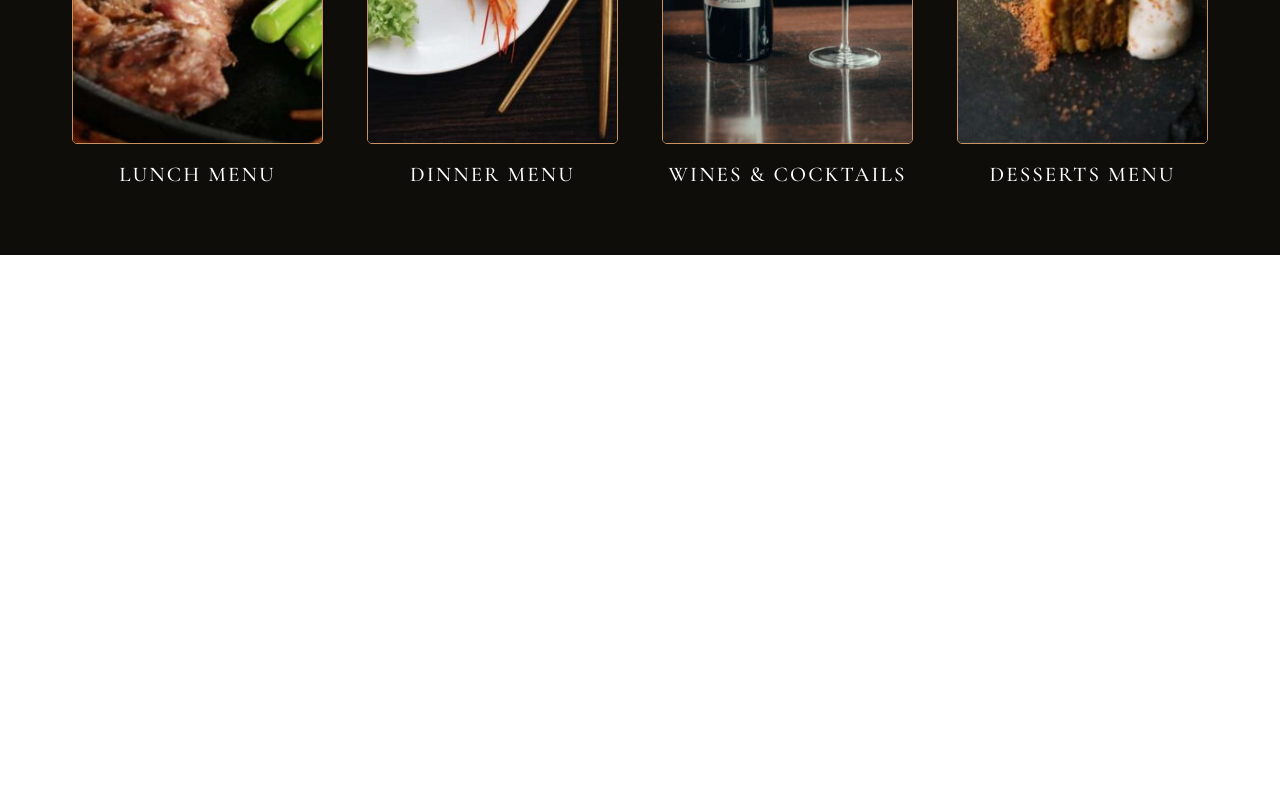
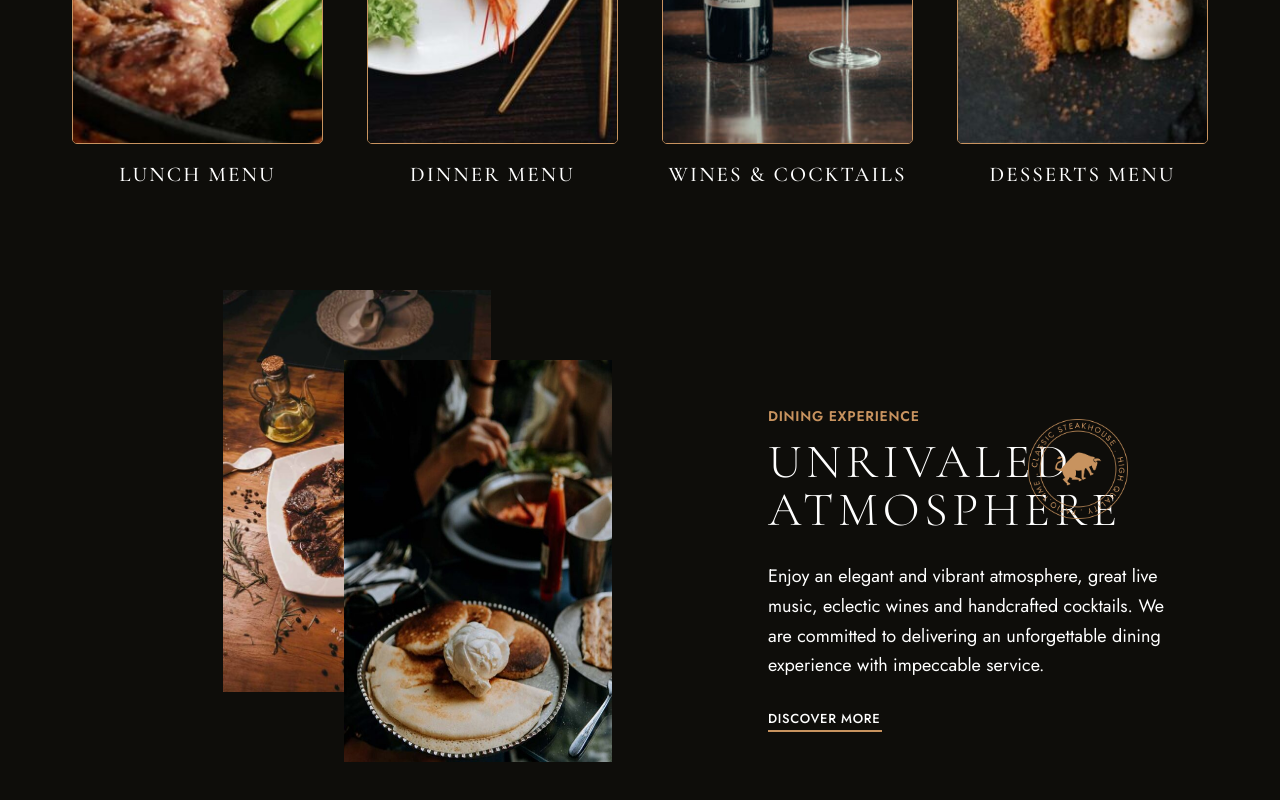
Before and after one commit to dtomicic/patio-time-copy, a Next.js app: page / in a window 1280 px wide. Shown: the part 2807-3607 px from the top of the page. Before the commit the page ends 3062 px from the top, so only its background shows below. Built offline with nearby package versions, Linux system fonts and the light colour scheme.

Commit message:
dining section finished

```diff
--- /dev/null
+++ b/components/Dining.js
@@ -0,0 +1,46 @@
+import diningStyles from "../styles/Dining.module.css";
+
+const Dining = () => {
+  return (
+    <div className={diningStyles.container}>
+      <div className={diningStyles.allContent}>
+        <div className={diningStyles.pictures}>
+          <div className={diningStyles.picturesFirst}>
+            <img
+              src="/images/atmosphere1.jpg"
+              alt="dining1"
+              className={diningStyles.picturesImage}
+            />
+          </div>
+
+          <div className={diningStyles.picturesSecond}>
+            <img
+              src="/images/atmosphere2.jpg"
+              alt="dining2"
+              className={diningStyles.picturesImage}
+            />
+          </div>
+        </div>
+        <div className={diningStyles.content}>
+          <h3 className={diningStyles.contentSubHeader}>Dining experience</h3>
+          <h2 className={diningStyles.contentHeader}>Unrivaled atmosphere</h2>
+          <img
+            src="/images/steakhouse-label.png"
+            alt="steakhouse label"
+            className={diningStyles.contentLabel}
+          />
+          <p className={diningStyles.contentParagraph}>
+            Enjoy an elegant and vibrant atmosphere, great live music, eclectic
+            wines and handcrafted cocktails. We are committed to delivering an
+            unforgettable dining experience with impeccable service.
+          </p>
+          <div className={diningStyles.contentBtn}>
+            <h3 className={diningStyles.contentBtnText}>Discover more</h3>
+            <div className={diningStyles.contentBtnLine}></div>
+          </div>
+        </div>
+      </div>
+    </div>
+  );
+};
+export default Dining;
--- a/pages/index.js
+++ b/pages/index.js
@@ -4,6 +4,7 @@ import Header from "../components/Header";
 import Heritage from "../components/Heritage";
 import Navigation from "../components/Navigation";
 import homeStyles from "../styles/Home.module.css";
+import Dining from "../components/Dining";
 
 export default function Home() {
   return (
@@ -13,6 +14,7 @@ export default function Home() {
       <Heritage />
       <Gallery />
       <Menus />
+      <Dining />
     </div>
   );
 }
--- /dev/null
+++ b/styles/Dining.module.css
@@ -0,0 +1,185 @@
+.container {
+  display: flex;
+  flex-direction: column;
+  align-items: center;
+  justify-content: center;
+  width: 100%;
+  background-color: #0e0d0a;
+  color: white;
+  padding: 0 20px;
+}
+
+.pictures {
+    width: 100%;
+    display: flex;
+    flex-direction: column;
+    gap: 20px;
+    max-width: 335px;
+}
+
+.picturesImage {
+    width: 100%;
+}
+
+.content {
+  position: relative;
+  display: flex;
+  flex-direction: column;
+  margin-top: 50px;
+  max-width: 335px;
+
+}
+
+.contentSubHeader {
+  font-family: "Jost";
+  font-size: 14px;
+  font-weight: 600;
+  margin: 0;
+  letter-spacing: 0.7px;
+  line-height: 23.24px;
+  color: #c8935f;
+  text-transform: uppercase;
+}
+
+.contentHeader {
+  font-family: "Cormorant Garamond", sans-serif;
+  font-weight: 100;
+  font-size: 28px;
+  letter-spacing: 2.8px;
+  line-height: 28px;
+  text-transform: uppercase;
+  margin-top: 10px;
+  margin-bottom: 10px;
+}
+
+.contentLabel {
+  position: absolute;
+  width: 35%;
+  left: 50%;
+  bottom: 75%;
+  max-width: 118px;
+}
+
+.contentParagraph {
+  font-family: "Jost", serif;
+  font-size: 18px;
+  font-weight: 400;
+  line-height: 29.88px;
+}
+
+.contentBtn {
+    display: flex;
+    flex-direction: column;
+    width: 34%;
+    max-width: 114px;
+}
+
+.contentBtn:hover {
+    cursor: pointer;
+}
+
+.contentBtnText {
+    font-family: "Jost", serif;
+    font-size: 13px;
+    font-weight: 500;
+    line-height: 13px;
+    text-transform: uppercase;
+    letter-spacing: 0.65px;
+    margin-bottom: 5px;
+}
+
+.contentBtnLine {
+    width: 100%;
+    background-color: #c8935f;
+    height: 2px;
+}
+
+@media screen and (min-width: 768px) {
+    .pictures {
+        max-width: 728px;
+        flex-direction: row;
+    }
+
+    .picturesImage {
+        aspect-ratio: 2/3;
+    }
+
+    .picturesFirst {
+        position: relative;
+        left: 20%;
+        max-width: 354px;
+    }
+
+    .picturesSecond {
+        position: relative;
+        right: 10%;
+        top: 70px;
+        max-width: 354px;
+    }
+
+    .content {
+        margin-top: 150px;
+        max-width: 600px;
+    }
+
+    .contentHeader {
+        font-size: 48px;
+        letter-spacing: 4.8px;
+        line-height: 48px;
+    }
+
+    .contentLabel {
+        max-width: 150px;
+        width: 25%;
+        left: 40%;
+        bottom: 65%;
+    }
+}
+
+@media screen and (min-width: 1025px) {
+    .container {
+        flex-direction: row;
+        align-items: center;
+        justify-content: space-between;
+        padding: 0 50px;
+        padding-bottom: 100px;
+    }
+
+    .pictures {
+        width: 60%;
+        max-width: 556px;
+    }
+
+    .content {
+        width: 40%;
+        max-width: 400px;
+    }
+
+    .contentLabel {
+        left: 65%;
+        bottom: 65%;
+    }
+
+    .allContent {
+        display: flex;
+        flex-direction: row;
+        align-items: center;
+        justify-content: center;
+        width: 100%;
+        gap: 100px;
+    }
+}
+
+@media screen and (min-width: 1440px) {
+    .pictures {
+        max-width: 750px;
+    }
+
+    .content {
+        max-width: 500px;
+    }
+
+    .contentLabel {
+        left: 50%;
+    }
+}
```
